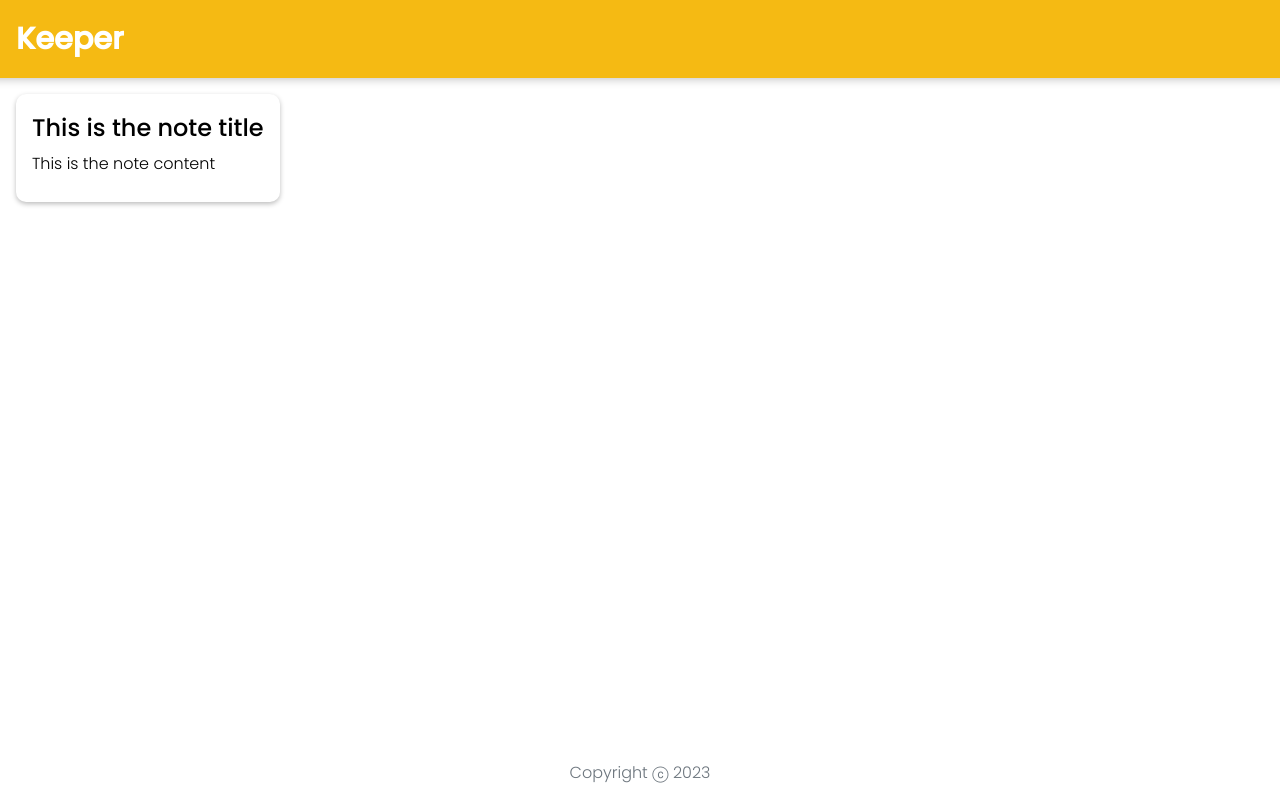
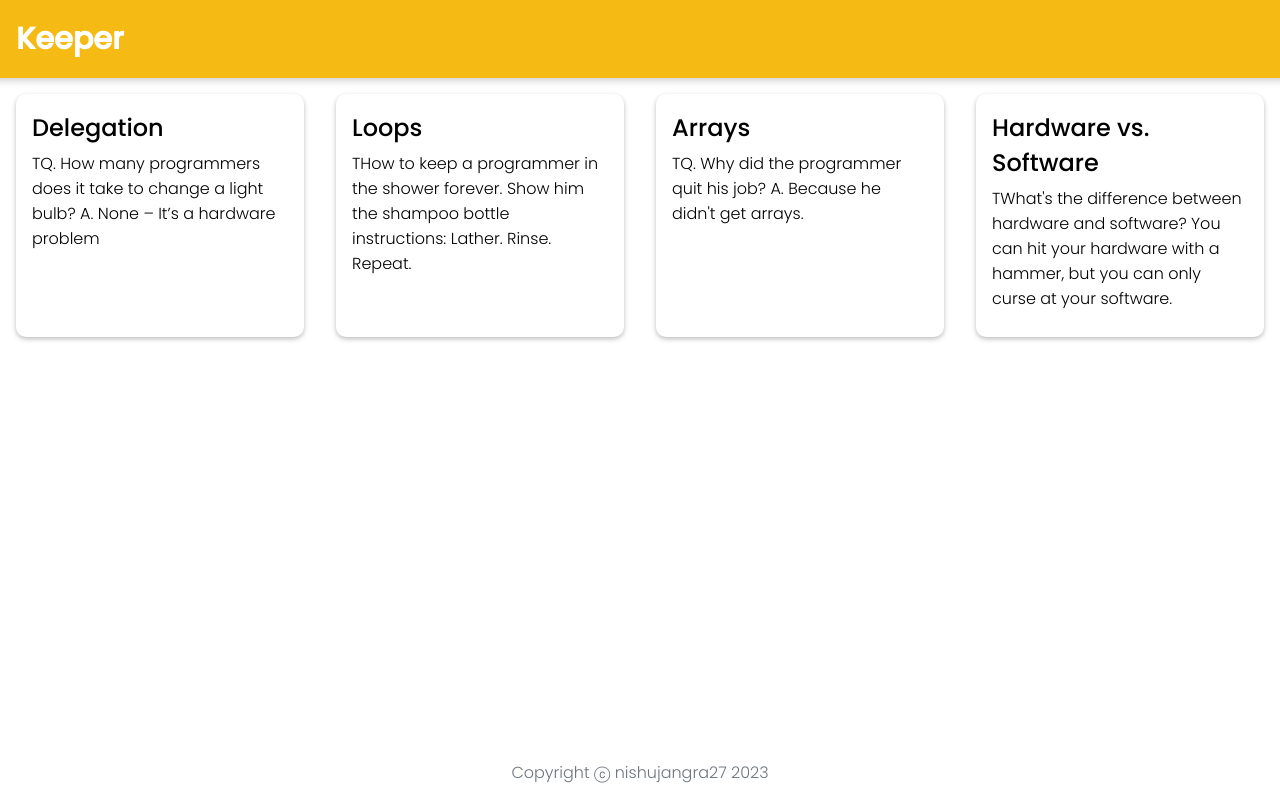
Before and after one commit to nishujangra/Keeper-React-App, a React (Create React App) app: page / in a window 1280 px wide. Built offline with nearby package versions, Linux system fonts and the light colour scheme.

Commit message:
Added some more notes dynamically

```diff
--- a/src/App.css
+++ b/src/App.css
@@ -32,6 +32,18 @@
 }
 
 
+/* Group of Notes */
+.note-group {
+  display: grid;
+  grid-template-columns: repeat(auto-fit, minmax(300px, 1fr));
+}
+
+@media (max-width: 576px) {
+  .note-group {
+    grid-template-columns: repeat(auto-fit, minmax(250px, 1fr));
+  }
+}
+
 /* Note prototype */
 .note {
   background: #fff;
--- a/src/App.js
+++ b/src/App.js
@@ -1,17 +1,17 @@
 import './App.css';
 import Header from './components/header';
 import Footer from './components/footer';
+import Note from './components/note';
+import notes from './notes';
+
 
 function App() {
   return (
     <div className="App">
       <Header />
-
-      <div className="note">
-        <h1>This is the note title</h1>
-        <p>This is the note content</p>
+      <div className="note-group">
+        {notes.map((note) => <Note key={note.key} title={note.title} content={note.content} />)}
       </div>
-
       <Footer />
     </div>
   );
--- a/src/components/footer.jsx
+++ b/src/components/footer.jsx
@@ -1,7 +1,7 @@
 function Footer() {
     return (
         <footer className="footer">
-            <p className="text-muted">Copyright ⓒ  {new Date().getFullYear()}</p>
+            <p className="text-muted">Copyright ⓒ nishujangra27 {new Date().getFullYear()}</p>
         </footer>
     );
 }
--- /dev/null
+++ b/src/components/note.jsx
@@ -0,0 +1,10 @@
+function Note(props){
+    return (
+        <div className="note">
+            <h1>{props.title}</h1>
+            <p>T{props.content}</p>
+        </div>
+    )
+}
+
+export default Note;
--- /dev/null
+++ b/src/notes.js
@@ -0,0 +1,29 @@
+const notes = [
+    {
+      key: 1,
+      title: "Delegation",
+      content:
+        "Q. How many programmers does it take to change a light bulb? A. None – It’s a hardware problem"
+    },
+    {
+      key: 2,
+      title: "Loops",
+      content:
+        "How to keep a programmer in the shower forever. Show him the shampoo bottle instructions: Lather. Rinse. Repeat."
+    },
+    {
+      key: 3,
+      title: "Arrays",
+      content:
+        "Q. Why did the programmer quit his job? A. Because he didn't get arrays."
+    },
+    {
+      key: 4,
+      title: "Hardware vs. Software",
+      content:
+        "What's the difference between hardware and software? You can hit your hardware with a hammer, but you can only curse at your software."
+    }
+];
+
+
+export default notes;
```
